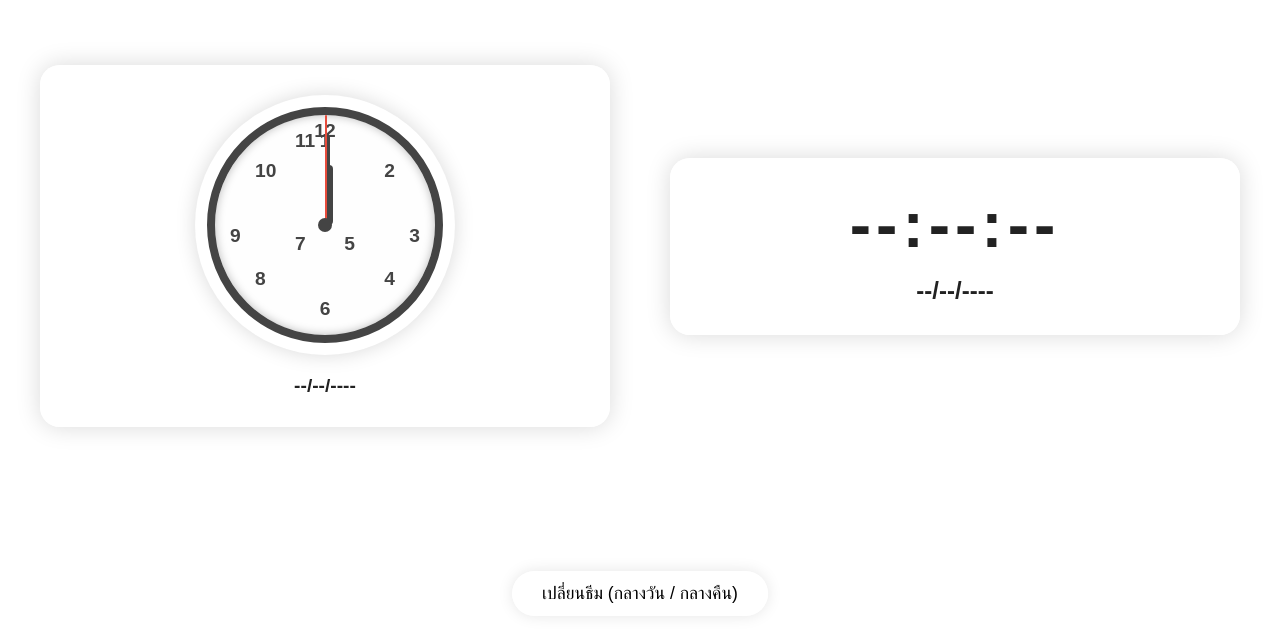
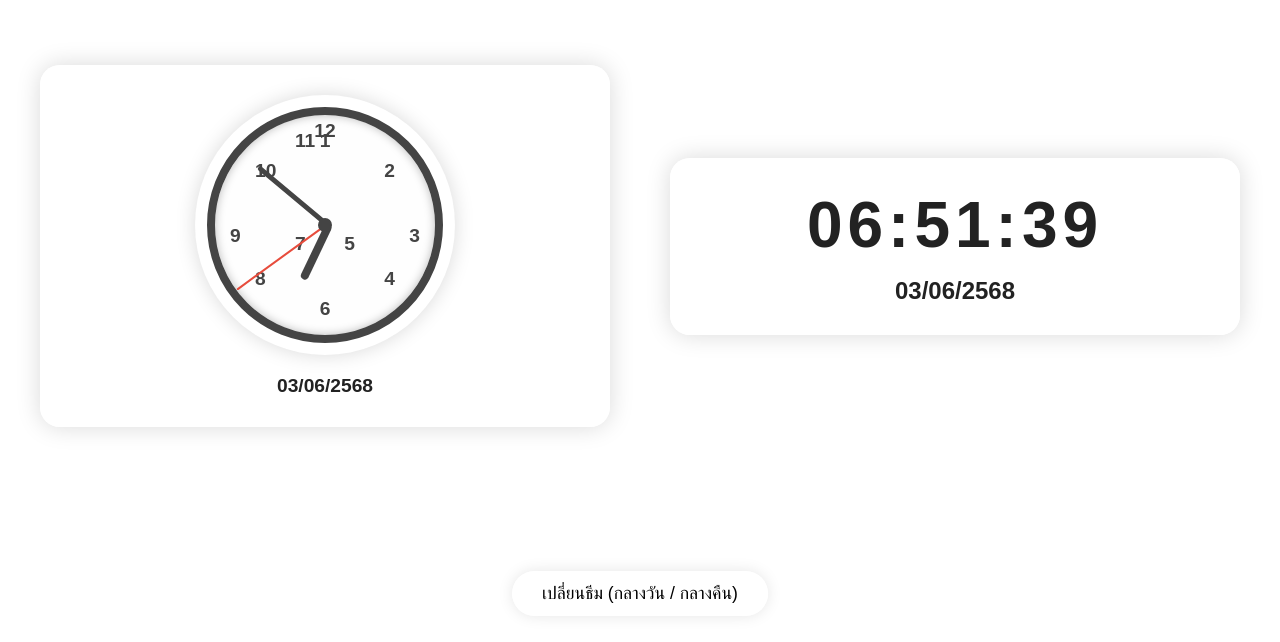
Before and after one commit to RealVectors/Website, a plain HTML site: page index.html in a window 1280 px wide. Shown: the part 154-796 px from the top of the page. Drawn offline with Linux system fonts and the light colour scheme.

Commit message:
Update index.html

```diff
--- a/index.html
+++ b/index.html
@@ -395,4 +395,28 @@
       document.getElementById('hour-hand').style.transform = `rotate(${hourDeg}deg)`;
 
       // วันที่ฝั่งนาฬิกา
-      const day = now.getDate().
+      const dateOptions = { day: '2-digit', month: '2-digit', year: 'numeric' };
+      document.getElementById('left-date').textContent = now.toLocaleDateString('th-TH', dateOptions);
+
+      // เวลาแบบดิจิทัล
+      const hoursStr = hours.toString().padStart(2, '0');
+      const minutesStr = minutes.toString().padStart(2, '0');
+      const secondsStr = seconds.toString().padStart(2, '0');
+
+      document.getElementById('digital-time').textContent = `${hoursStr}:${minutesStr}:${secondsStr}`;
+      document.getElementById('digital-date').textContent = now.toLocaleDateString('th-TH', dateOptions);
+    }
+
+    // เรียกฟังก์ชันครั้งแรก
+    updateClock();
+
+    // ให้ฟังก์ชัน updateClock ทำงานทุก ๆ 1 วินาที
+    setInterval(updateClock, 1000);
+
+    // ฟังก์ชันเปลี่ยนธีม
+    function toggleTheme() {
+      document.body.classList.toggle('night-mode');
+    }
+  </script>
+</body>
+</html>
```
